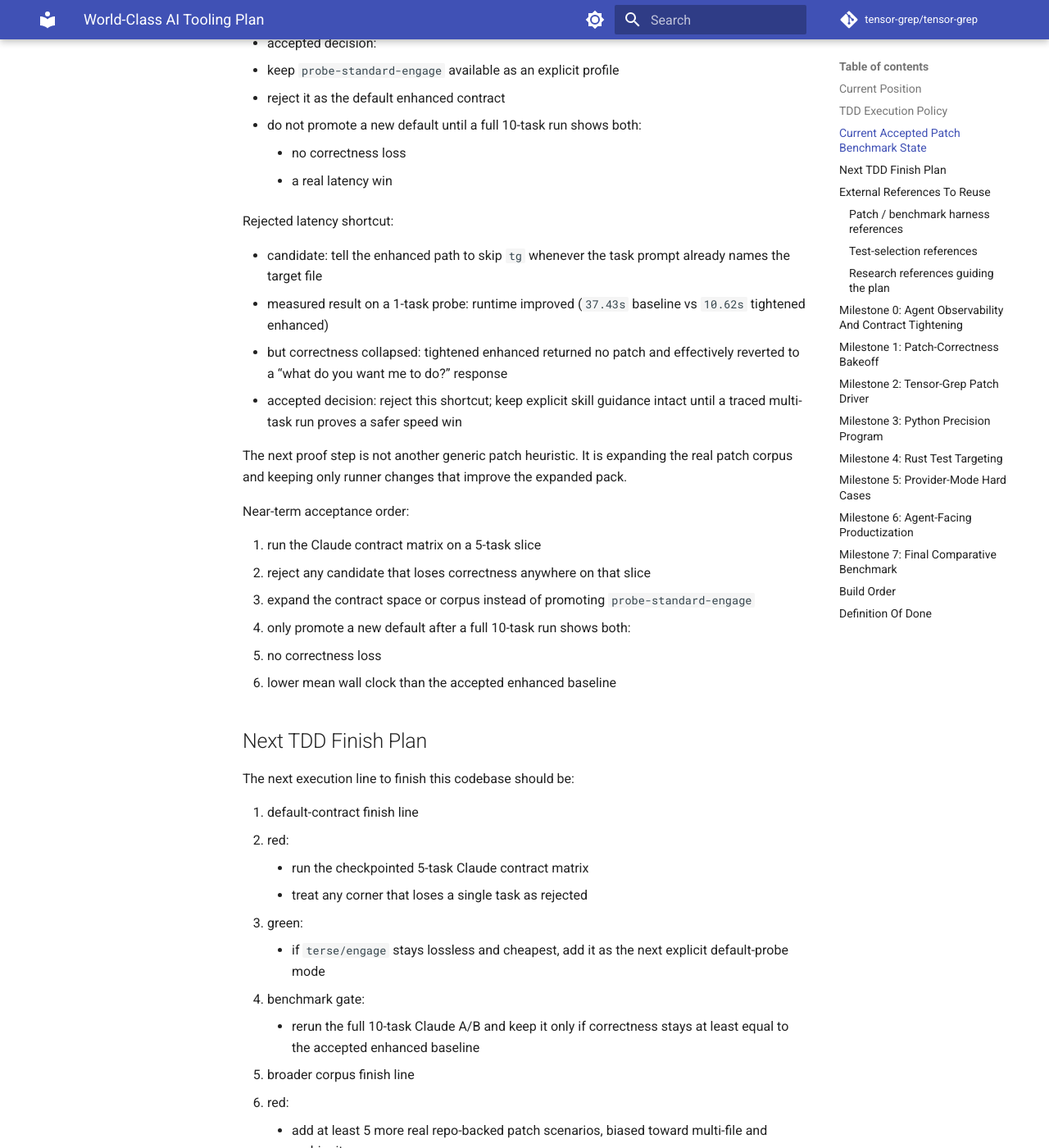
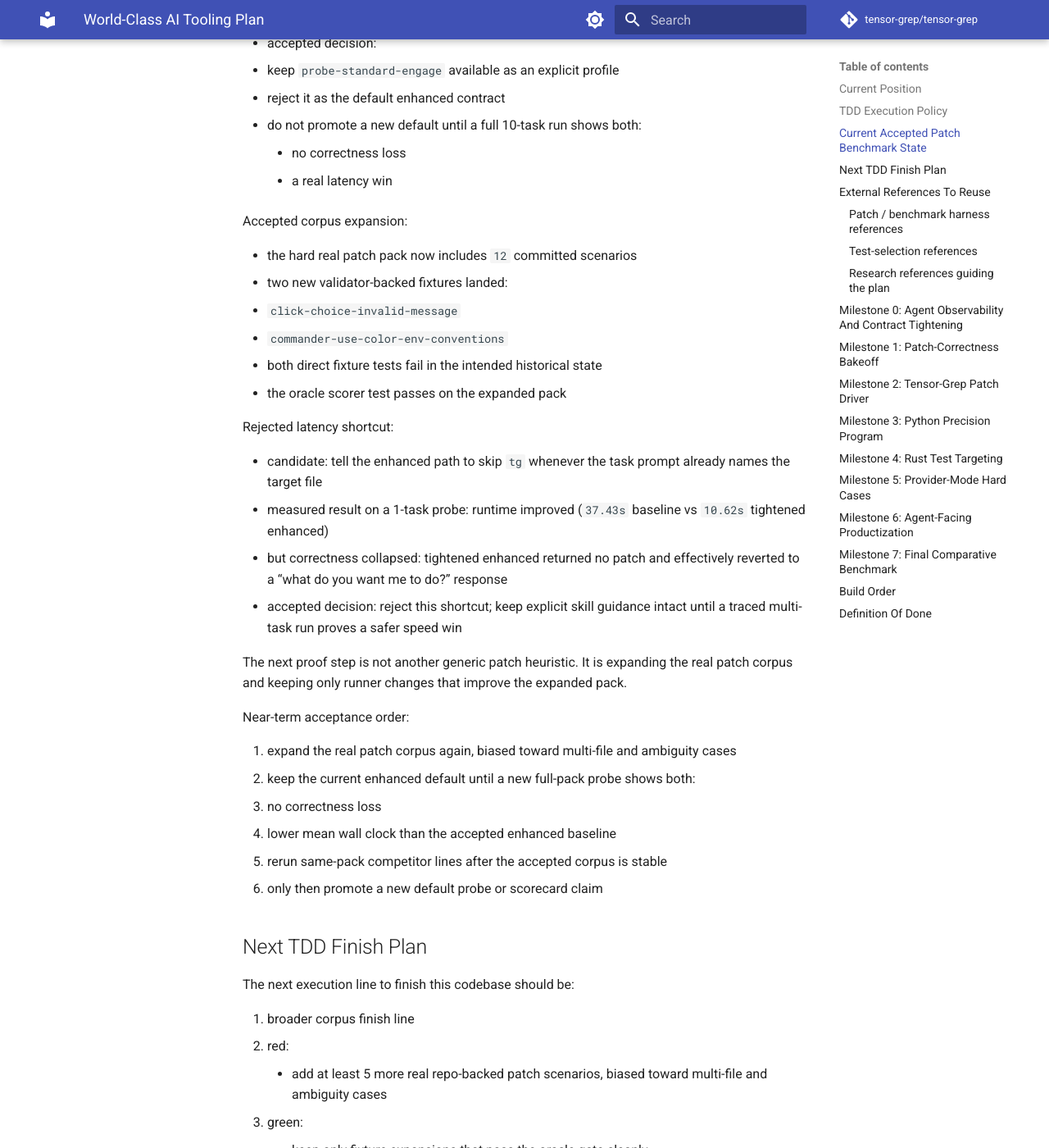
Before and after one commit to oimiragieo/tensor-grep, an MkDocs documentation site: the page built from docs/world_class_plan.md, in a window 1280 px wide and 1400 px high, scrolled down 5972 px. Shown: the whole window at 82% size. Built offline with MkDocs 1.6.1 and Material for MkDocs 9.7.7, drawn with Linux system fonts in a browser that asks for light colours; comment, search, counter and statistics services are not loaded; some of the changed text lies outside the part shown.

Commit message:
test: expand real patch corpus to 12 scenarios

```diff
--- a/docs/world_class_plan.md
+++ b/docs/world_class_plan.md
@@ -21,7 +21,7 @@ Weak or unfinished:
 * `lsp` / `hybrid` do not currently improve benchmark outcomes
 * the enhanced agent path is more accurate but still slower than the plain agent baseline
 * observability is still incomplete at the command-decision level
-* there is still no broad accepted end-to-end corpus beyond the current 10-scenario real patch pack
+* there is still no broad accepted end-to-end corpus beyond the current 12-scenario real patch pack
 
 ## TDD Execution Policy
 
@@ -49,9 +49,9 @@ The same rule now applies to skill and prompt changes:
 
 Current accepted real patch benchmark baseline:
 
-* hard real patch pack: `10` repo-backed scenarios
+* hard real patch pack: `12` repo-backed scenarios
 * oracle: validated by the fixture/oracle unit gate at `mean_patch_applied_rate = 1.0`, `mean_validation_pass_rate = 1.0`
-* Claude direct-edit-first runner on the `10`-scenario pack: `mean_patch_applied_rate = 1.0`, `mean_validation_pass_rate = 1.0`
+* Claude direct-edit-first runner on the accepted earlier `10`-scenario pack: `mean_patch_applied_rate = 1.0`, `mean_validation_pass_rate = 1.0`
 * Copilot comparative baseline: last full rerun remains the older `8`-scenario pack at `0.625 / 0.625`
 * Gemini comparative baseline: last full rerun remains the older `8`-scenario pack at `0.0 / 0.0`
 
@@ -180,6 +180,15 @@ Rejected default-promotion probe:
     * no correctness loss
     * a real latency win
 
+Accepted corpus expansion:
+
+* the hard real patch pack now includes `12` committed scenarios
+* two new validator-backed fixtures landed:
+  * `click-choice-invalid-message`
+  * `commander-use-color-env-conventions`
+* both direct fixture tests fail in the intended historical state
+* the oracle scorer test passes on the expanded pack
+
 Rejected latency shortcut:
 
 * candidate: tell the enhanced path to skip `tg` whenever the task prompt already names the target file
@@ -191,49 +200,41 @@ The next proof step is not another generic patch heuristic. It is expanding the
 
 Near-term acceptance order:
 
-1. run the Claude contract matrix on a 5-task slice
-2. reject any candidate that loses correctness anywhere on that slice
-3. expand the contract space or corpus instead of promoting `probe-standard-engage`
-4. only promote a new default after a full 10-task run shows both:
+1. expand the real patch corpus again, biased toward multi-file and ambiguity cases
+2. keep the current enhanced default until a new full-pack probe shows both:
    * no correctness loss
    * lower mean wall clock than the accepted enhanced baseline
+3. rerun same-pack competitor lines after the accepted corpus is stable
+4. only then promote a new default probe or scorecard claim
 
 ## Next TDD Finish Plan
 
 The next execution line to finish this codebase should be:
 
-1. default-contract finish line
-   * red:
-     * run the checkpointed 5-task Claude contract matrix
-     * treat any corner that loses a single task as rejected
-   * green:
-     * if `terse/engage` stays lossless and cheapest, add it as the next explicit default-probe mode
-   * benchmark gate:
-     * rerun the full 10-task Claude A/B and keep it only if correctness stays at least equal to the accepted enhanced baseline
-
-2. broader corpus finish line
+1. broader corpus finish line
    * red:
      * add at least 5 more real repo-backed patch scenarios, biased toward multi-file and ambiguity cases
    * green:
      * keep only fixture expansions that pass the oracle gate cleanly
    * benchmark gate:
      * rerun Claude baseline vs enhanced on the expanded corpus
+     * rerun competitor baselines only on the same accepted corpus
 
-3. agent-speed finish line
+2. agent-speed finish line
    * red:
-     * trace the promoted default probe on the 10-task pack
+     * trace any new default-probe candidate on the accepted corpus
    * green:
      * reduce `meta_question_rate` to `0.0`
      * reduce post-edit deliberation without losing correctness
    * benchmark gate:
      * compare against the accepted `claude-enhanced` baseline, not memory
 
-4. comparative finish line
+3. comparative finish line
    * rerun Copilot and Gemini on the current accepted real patch pack
    * rerun user-style A/B only after the Claude default probe is accepted
    * update scorecards only from completed, same-pack runs
 
-5. precision and test-targeting finish line
+4. precision and test-targeting finish line
    * use the expanded corpus failures to drive:
      * Python dependent-file precision
      * Rust test targeting when host support is available
```
Also changed, not shown: docs/PAPER.md (+14 -1 lines), 9 other files.
